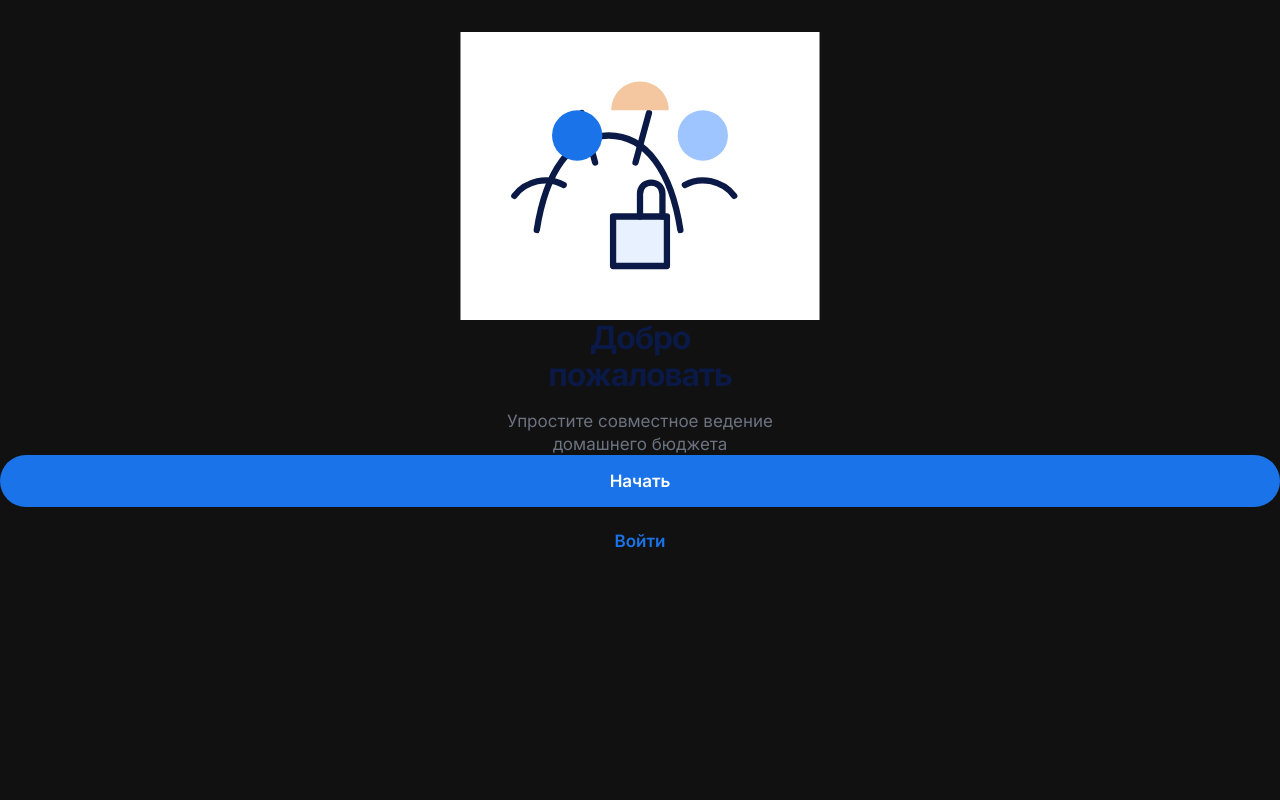
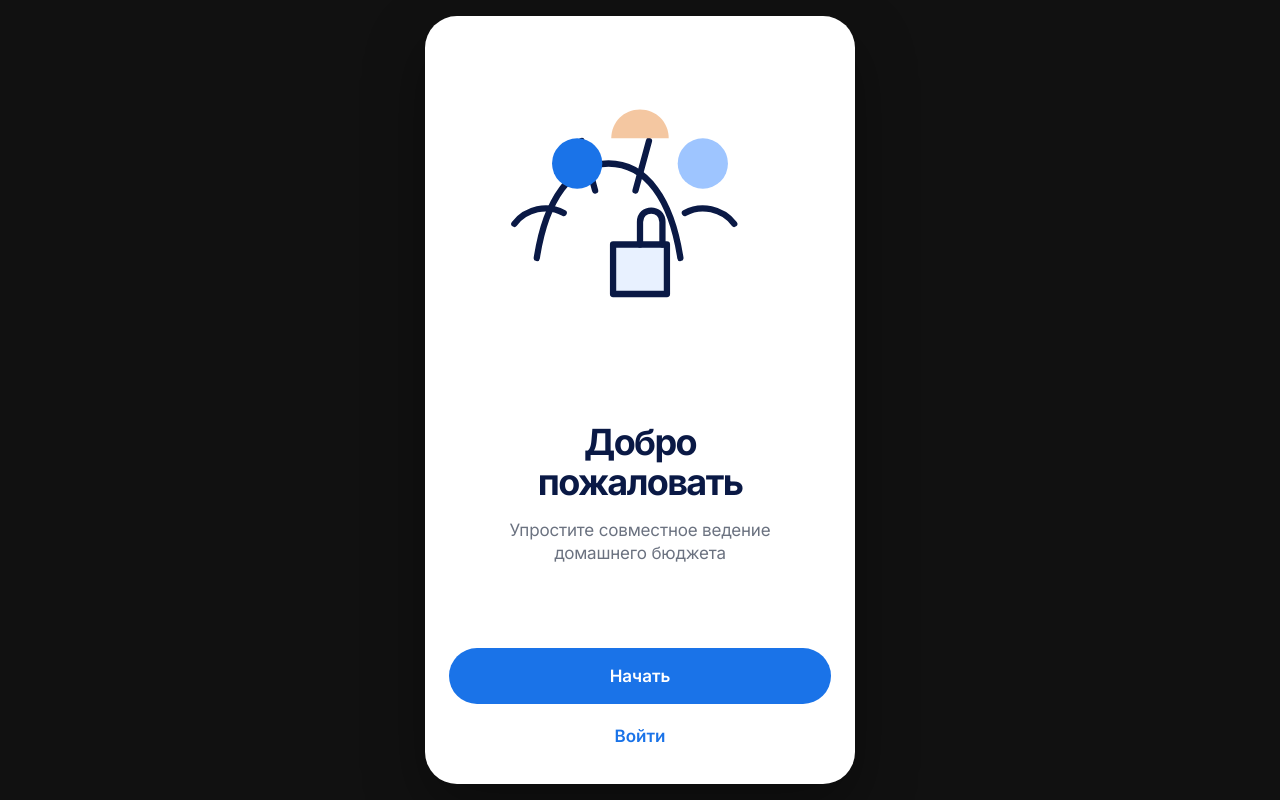
Before and after one commit to samusevvadim24-sys/fintrack, a Next.js app: page / in a window 1280 px wide. Built offline with nearby package versions, Linux system fonts and the light colour scheme.

Commit message:
Update welcome styles for mobile-first responsive layout

```diff
--- a/app/globals.css
+++ b/app/globals.css
@@ -1,26 +1,313 @@
 @import url("https://fonts.googleapis.com/css2?family=Inter:wght@400;500;600;700&display=swap");
 
-:root { --background:#111111; --foreground:#0a1945; --muted:#6b7280; --primary:#1a73e8; }
-* { box-sizing:border-box; }
-html, body { margin:0; min-height:100%; }
-body { min-height:100dvh; font-family:Inter,system-ui,-apple-system,BlinkMacSystemFont,"Segoe UI",sans-serif; background:var(--background); color:var(--foreground); -webkit-font-smoothing:antialiased; }
-button { font:inherit; }
+:root {
+  --background: #ffffff;
+  --foreground: #0a1945;
+  --muted: #6b7280;
+  --primary: #1a73e8;
+}
 
-.welcome-shell { min-height:100dvh; width:100%; display:flex; align-items:center; justify-content:center; padding:16px; }
-.welcome-card { width:100%; max-width:400px; height:751px; max-height:calc(100dvh - 32px); min-height:620px; background:#fff; border-radius:32px; overflow:hidden; display:flex; flex-direction:column; align-items:center; justify-content:space-between; box-shadow:0 24px 60px rgba(0,0,0,.35); }
-.illustration-wrap { width:100%; height:45%; display:flex; align-items:flex-end; justify-content:center; padding:32px 16px 0; }
-.illustration-wrap img { width:100%; height:100%; max-width:360px; object-fit:contain; }
-.content-wrap { width:100%; height:55%; padding:0 32px 32px; display:flex; flex-direction:column; align-items:center; justify-content:flex-end; }
-.copy { width:100%; flex:1; display:flex; flex-direction:column; justify-content:center; text-align:center; }
-h1 { margin:0 0 16px; color:var(--foreground); font-size:32px; line-height:1.15; font-weight:700; letter-spacing:-.04em; }
-.copy p { margin:0; padding:0 8px; color:var(--muted); font-size:17px; line-height:1.35; font-weight:400; }
-.actions { width:100%; display:flex; flex-direction:column; gap:12px; }
-.primary-button,.secondary-button { width:100%; border:0; border-radius:999px; cursor:pointer; font-size:17px; font-weight:600; transition:transform .15s ease,opacity .15s ease,background .15s ease; }
-.primary-button { padding:16px; color:#fff; background:var(--primary); }
-.secondary-button { padding:12px; color:var(--primary); background:transparent; }
-.primary-button:hover { background:#1769d1; }
-.primary-button:active { transform:scale(.98); }
-.secondary-button:active { opacity:.7; }
-.primary-button:focus-visible,.secondary-button:focus-visible { outline:3px solid rgba(26,115,232,.3); outline-offset:3px; }
-@media (max-width:480px) { .welcome-shell { padding:12px; } .welcome-card { max-height:calc(100dvh - 24px); border-radius:28px; } .content-wrap { padding-left:28px; padding-right:28px; padding-bottom:28px; } }
-@media (max-height:700px) { .welcome-card { height:100%; min-height:0; } .illustration-wrap { height:42%; } .content-wrap { height:58%; } h1 { font-size:28px; } }
+* {
+  box-sizing: border-box;
+}
+
+html {
+  width: 100%;
+  min-height: 100%;
+  background: var(--background);
+}
+
+body {
+  width: 100%;
+  min-width: 320px;
+  min-height: 100dvh;
+  margin: 0;
+
+  font-family:
+    Inter,
+    system-ui,
+    -apple-system,
+    BlinkMacSystemFont,
+    "Segoe UI",
+    sans-serif;
+
+  background: var(--background);
+  color: var(--foreground);
+
+  -webkit-font-smoothing: antialiased;
+  -moz-osx-font-smoothing: grayscale;
+
+  overflow-x: hidden;
+}
+
+button {
+  font: inherit;
+  -webkit-tap-highlight-color: transparent;
+}
+
+.welcome-screen {
+  width: 100%;
+  min-height: 100dvh;
+
+  display: flex;
+  justify-content: center;
+
+  background: var(--background);
+
+  overflow: hidden;
+}
+
+.welcome-content {
+  width: 100%;
+  min-height: 100dvh;
+
+  display: flex;
+  flex-direction: column;
+
+  padding-top: max(24px, env(safe-area-inset-top));
+  padding-right: max(24px, env(safe-area-inset-right));
+  padding-bottom: max(24px, env(safe-area-inset-bottom));
+  padding-left: max(24px, env(safe-area-inset-left));
+}
+
+.illustration-wrap {
+  width: 100%;
+
+  flex: 0 0 clamp(250px, 39dvh, 360px);
+
+  display: flex;
+  align-items: center;
+  justify-content: center;
+
+  padding-top: clamp(8px, 2dvh, 24px);
+}
+
+.illustration-wrap img {
+  display: block;
+
+  width: min(100%, 360px);
+  height: 100%;
+
+  object-fit: contain;
+}
+
+.copy {
+  width: 100%;
+
+  display: flex;
+  flex-direction: column;
+  align-items: center;
+  justify-content: center;
+
+  flex: 1;
+
+  text-align: center;
+
+  padding: 12px 0 24px;
+}
+
+.copy h1 {
+  margin: 0 0 16px;
+
+  color: var(--foreground);
+
+  font-size: clamp(30px, 8vw, 36px);
+  line-height: 1.12;
+  font-weight: 700;
+
+  letter-spacing: -0.045em;
+}
+
+.copy p {
+  margin: 0;
+
+  color: var(--muted);
+
+  font-size: clamp(15px, 4.2vw, 17px);
+  line-height: 1.4;
+  font-weight: 400;
+
+  letter-spacing: -0.01em;
+}
+
+.actions {
+  width: 100%;
+
+  display: flex;
+  flex-direction: column;
+  gap: 8px;
+
+  flex-shrink: 0;
+}
+
+.primary-button,
+.secondary-button {
+  width: 100%;
+
+  border: 0;
+  border-radius: 999px;
+
+  cursor: pointer;
+
+  -webkit-user-select: none;
+  user-select: none;
+
+  touch-action: manipulation;
+
+  transition:
+    transform 0.15s ease,
+    opacity 0.15s ease,
+    background 0.15s ease;
+}
+
+.primary-button {
+  min-height: 56px;
+
+  padding: 0 20px;
+
+  color: #ffffff;
+  background: var(--primary);
+
+  font-size: 17px;
+  font-weight: 600;
+}
+
+.secondary-button {
+  min-height: 48px;
+
+  padding: 0 20px;
+
+  color: var(--primary);
+  background: transparent;
+
+  font-size: 17px;
+  font-weight: 600;
+}
+
+@media (hover: hover) {
+  .primary-button:hover {
+    background: #1769d1;
+  }
+
+  .secondary-button:hover {
+    background: rgba(26, 115, 232, 0.06);
+  }
+}
+
+.primary-button:active {
+  transform: scale(0.98);
+}
+
+.secondary-button:active {
+  opacity: 0.65;
+}
+
+.primary-button:focus-visible,
+.secondary-button:focus-visible {
+  outline: 3px solid rgba(26, 115, 232, 0.3);
+  outline-offset: 3px;
+}
+
+@media (max-height: 700px) {
+  .welcome-content {
+    padding-top: max(16px, env(safe-area-inset-top));
+    padding-right: max(20px, env(safe-area-inset-right));
+    padding-bottom: max(16px, env(safe-area-inset-bottom));
+    padding-left: max(20px, env(safe-area-inset-left));
+  }
+
+  .illustration-wrap {
+    flex-basis: 32dvh;
+    min-height: 190px;
+    padding-top: 0;
+  }
+
+  .copy {
+    padding-top: 8px;
+    padding-bottom: 12px;
+  }
+
+  .copy h1 {
+    margin-bottom: 10px;
+    font-size: 28px;
+  }
+
+  .copy p {
+    font-size: 15px;
+  }
+
+  .primary-button {
+    min-height: 52px;
+  }
+
+  .secondary-button {
+    min-height: 42px;
+  }
+}
+
+@media (max-height: 600px) {
+  .welcome-content {
+    padding-top: max(12px, env(safe-area-inset-top));
+    padding-bottom: max(12px, env(safe-area-inset-bottom));
+  }
+
+  .illustration-wrap {
+    flex-basis: 27dvh;
+    min-height: 150px;
+  }
+
+  .copy {
+    padding-top: 4px;
+    padding-bottom: 8px;
+  }
+
+  .copy h1 {
+    margin-bottom: 8px;
+    font-size: 26px;
+  }
+
+  .copy p {
+    font-size: 14px;
+  }
+
+  .actions {
+    gap: 4px;
+  }
+
+  .primary-button {
+    min-height: 48px;
+    font-size: 16px;
+  }
+
+  .secondary-button {
+    min-height: 38px;
+    font-size: 16px;
+  }
+}
+
+@media (min-width: 600px) {
+  .welcome-screen {
+    background: #111111;
+    padding: 16px;
+  }
+
+  .welcome-content {
+    width: min(100%, 430px);
+    min-height: calc(100dvh - 32px);
+
+    background: #ffffff;
+
+    border-radius: 32px;
+
+    box-shadow: 0 24px 60px rgba(0, 0, 0, 0.35);
+
+    overflow: hidden;
+  }
+}
+
+@media (prefers-reduced-motion: reduce) {
+  .primary-button,
+  .secondary-button {
+    transition: none;
+  }
+}
```
